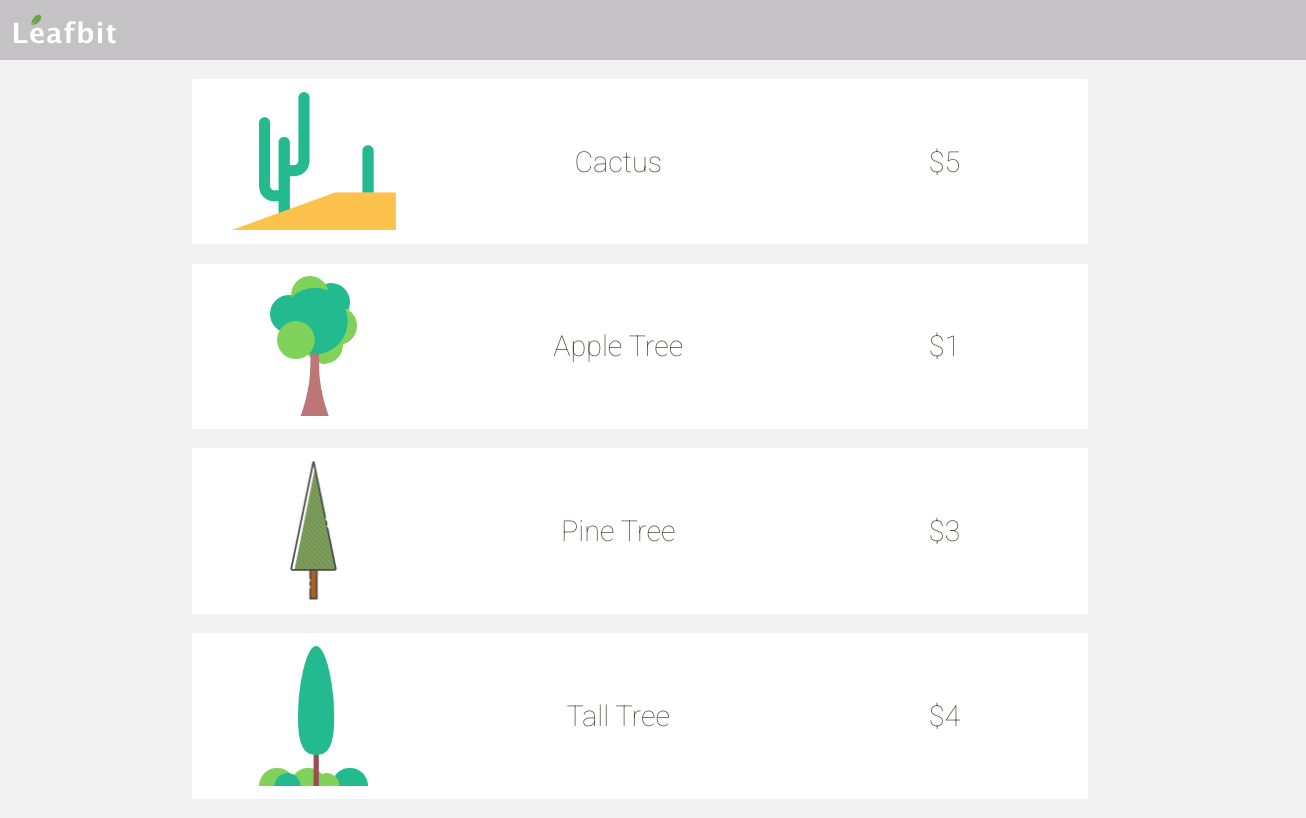
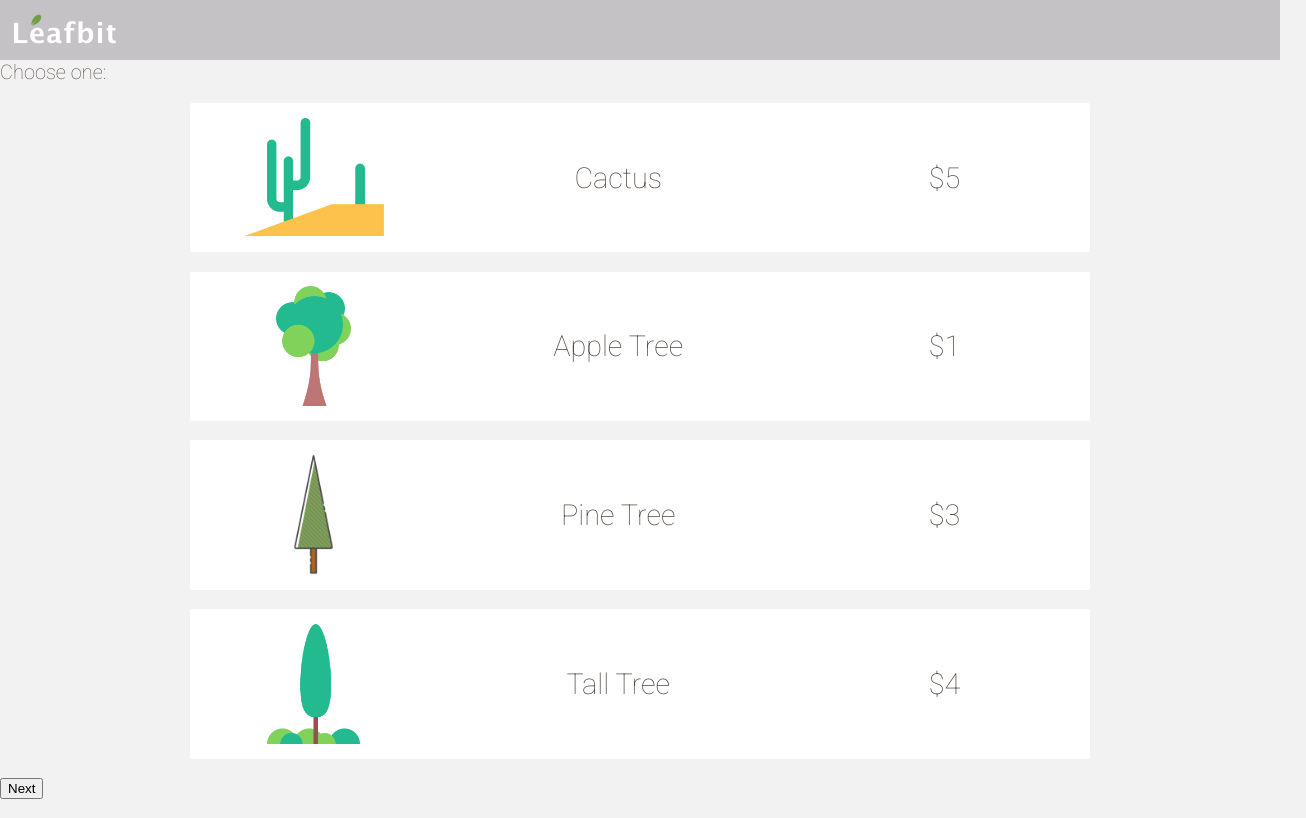
Before and after one commit to husheric/LeafbitWeb, a React (Create React App) app in the folder frontend/: page / in a window 1280 px wide. Shown: the whole page, 1306 px wide, since content can reach past the window. Built offline with nearby package versions, Linux system fonts and the light colour scheme.

Commit message:
toggle tree/seed choice

```diff
--- a/frontend/src/Components/Marketplace.jsx
+++ b/frontend/src/Components/Marketplace.jsx
@@ -1,5 +1,6 @@
 import React, { Component } from 'react';
 import SeedComponent from './SeedComponent';
+import Purchase from './Purchase';
 import Modal from 'react-modal';
 import '../stylesheets/marketplace.css';
 
@@ -24,59 +25,91 @@ class Marketplace extends Component {
 		];
 
 		this.state = {
-			showModal: false,
-			seed: null
+			// showModal: false,
+			// seed: {},
+			activeSeed: {}
 		}
 	}
 
-	handleOpenModal = seed => {
-		this.setState({
-			showModal: true,
-			seed: { ...seed, paymentAmount: seed.cost }
-		})
+	// Opens modal
+	// handleOpenModal = seed => {
+	// 	this.setState({
+	// 		showModal: true,
+	// 		seed: { ...seed, paymentAmount: seed.cost }
+	// 	})
+	// }
+
+	// Closes modal
+	// handleCloseModal = () => {
+	// 	this.setState({
+	// 		showModal: false,
+	// 		seed: null
+	// 	})
+	// }
+
+	// Handles Buy and Gift buttons
+	// handleButton = (name) => {
+	// 	console.log(name);
+	// }
+
+	// Prevents form from refreshing on enter
+	// handleSubmit = e => {
+	// 	e.preventDefault();
+	// }
+
+	// handlePaymentChange = e => {
+	// 	this.setState({
+	// 		seed: { ...this.state.seed, paymentAmount: e.target.value }
+	// 	})
+	// }
+
+	// When user chooses a plant
+	toggleActive = (seed) => {
+		const { activeSeed } = this.state;
+		if (!activeSeed.name) {
+			this.setState({
+				activeSeed: seed
+			})
+		} else {
+			this.setState({
+				activeSeed: {}
+			})
+		}
 	}
 
-	handleCloseModal = () => {
-		this.setState({
-			showModal: false,
-			seed: null
-		})
-	}
-
-	handleSubmit = () => {
-
-	}
-
-	handlePaymentChange = e => {
-		this.setState({
-			seed: { ...this.state.seed, paymentAmount: e.target.value }
-		})
-	}
+	// When user clicks next
 
 	render() {
 		console.log(this.state)
+		const { activeSeed } = this.state;
+
 		return (
 			<div className="marketplace-container">
+				<h1>Choose one:</h1>
 				{this.seeds.map(seed => (
 					<SeedComponent
 						seed={seed}
-						handleOpenModal={this.handleOpenModal}
+						activeSeed={activeSeed}
+						toggleActive={this.toggleActive}
+					// handleOpenModal={this.handleOpenModal}
 					/>
 				))}
-				{this.state.seed &&
+				<button>Next</button>
+				{/* {seed &&
 					<Modal
 						isOpen={this.state.showModal}
 						contentLabel="PurchaseModal"
+						className="purchase-modal"
 						onRequestClose={this.handleCloseModal}
 					>
-						<button onClick={this.handleCloseModal}>Close</button>
-						<form onSubmit={this.handleSubmit} >
-							Donation: $<input type='number' min='0.00' step='0.01' value={this.state.seed.paymentAmount} onChange={this.handlePaymentChange} />
-							<input type='submit' value='buy' />
-							<input type='submit' value='gift' />
-						</form>
+						<Purchase
+							seed={seed}
+							handleCloseModal={this.handleCloseModal}
+							handleSubmit={this.handleSubmit}
+							handlePaymentChange={this.handlePaymentChange}
+							handleButton={this.handleButton} />
 					</Modal>
-				}
+				} */}
 			</div>
 		)
 	}
--- /dev/null
+++ b/frontend/src/Components/Purchase.jsx
@@ -0,0 +1,27 @@
+import React, { Component } from 'react';
+
+class Purchase extends Component {
+
+    render() {
+        const { seed, handleCloseModal, handleSubmit, handleButton, handlePaymentChange } = this.props;
+
+        return (
+            <div>
+                <button onClick={handleCloseModal}>Close</button>
+                <form onSubmit={handleSubmit}>
+                    <p>
+                        Donation: $<input
+                            type='number'
+                            min='0.00'
+                            step='0.01'
+                            value={seed.paymentAmount}
+                            onChange={handlePaymentChange} /></p>
+                    <button onClick={() => this.props.handleButton('buy')}>Buy</button>
+                    <button onClick={() => this.props.handleButton('gift')}>Gift</button>
+                </form>
+            </div>
+        )
+    }
+}
+
+export default Purchase;
--- a/frontend/src/Components/SeedComponent.jsx
+++ b/frontend/src/Components/SeedComponent.jsx
@@ -13,12 +13,6 @@ import '../stylesheets/marketplace.css';
 	seed info - price, name, image
 */
 
-// const style = {
-// 	border: '5px solid black',
-// 	width: '350px',
-// 	height: '350px'
-// }
-
 const seedDict = {
 	cactus: cactus,
 	pine_tree: pine_tree,
@@ -28,9 +22,13 @@ const seedDict = {
 
 class SeedComponent extends Component {
 	render() {
-		const { seed, handleOpenModal } = this.props;
+		const { seed, activeSeed, toggleActive } = this.props;
+
+		// If seed's name equals active seed's name, add class
+		const activeClass = seed.name === activeSeed.name ? `active` : null;
+
 		return (
-			<div className="seed-container" onClick={() => handleOpenModal(seed)} >
+			<div className={`seed-container seed-${activeClass}`} onClick={() => toggleActive(seed)} >
 				<div className="seed-img-container">
 					<img src={seedDict[seed.image]} />
 				</div>
--- a/frontend/src/stylesheets/App.css
+++ b/frontend/src/stylesheets/App.css
@@ -2,6 +2,5 @@
 /* TOP BAR */
 .top {
   background-color: rgba(10, 0, 18, 0.2);
-  width: 100%;
   padding: .8rem;
 }
--- a/frontend/src/stylesheets/index.css
+++ b/frontend/src/stylesheets/index.css
@@ -18,3 +18,8 @@ h1, h2, h3, h4, h5, h6, p, a {
   font-weight: 100;
   color: #564b45;
 }
+
+/* MODAL */
+.purchase-modal {
+  background-color: rgba(255, 0, 0, 0.1);
+}
--- a/frontend/src/stylesheets/marketplace.css
+++ b/frontend/src/stylesheets/marketplace.css
@@ -13,14 +13,19 @@
     width: 68%;
     justify-content: space-between;
     align-items: center;
+    border: 2px solid transparent;
     border-radius: 2px;
     cursor: pointer;
     transition: 0.3s all;
 }
 
-.seed-container:hover {
+.seed-active {
+    border: 2px solid rgba(0, 194, 145, 0.8);
+}
+
+/* .seed-container:hover {
     transform: translateY(-2px);
-}
+} */
 
 .seed-img-container {
     width: 25%;
@@ -29,7 +34,7 @@
 }
 
 .seed-img-container img {
-    height: 140px;
+    height: 120px;
     width: auto;
     transition: 0.2s all;
 }
```
